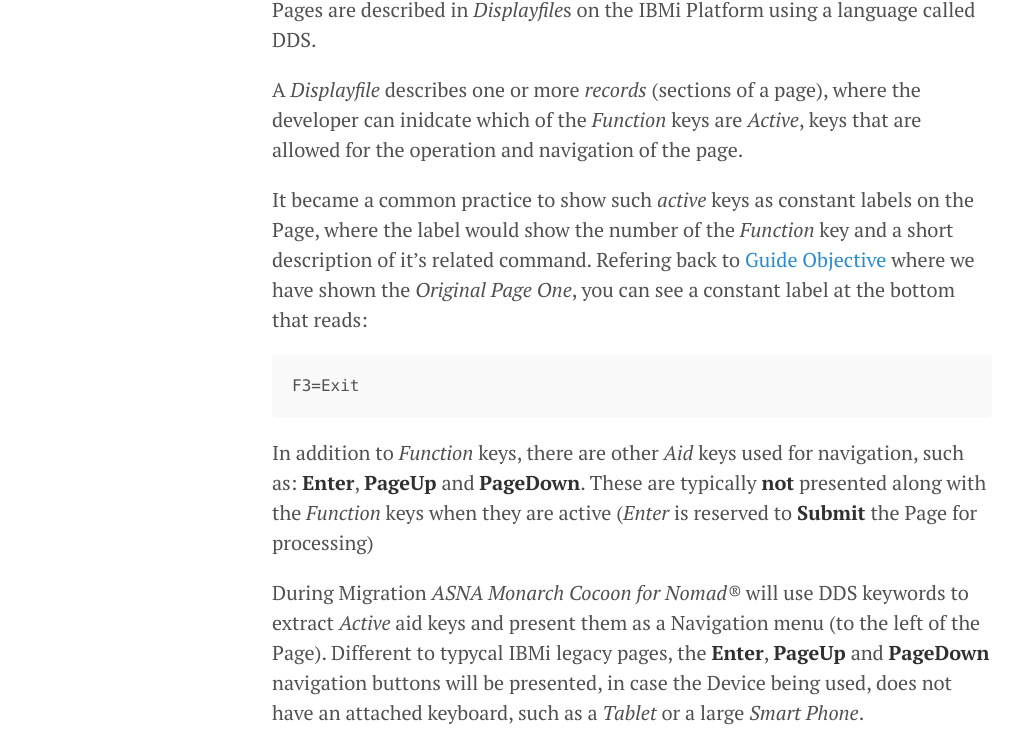
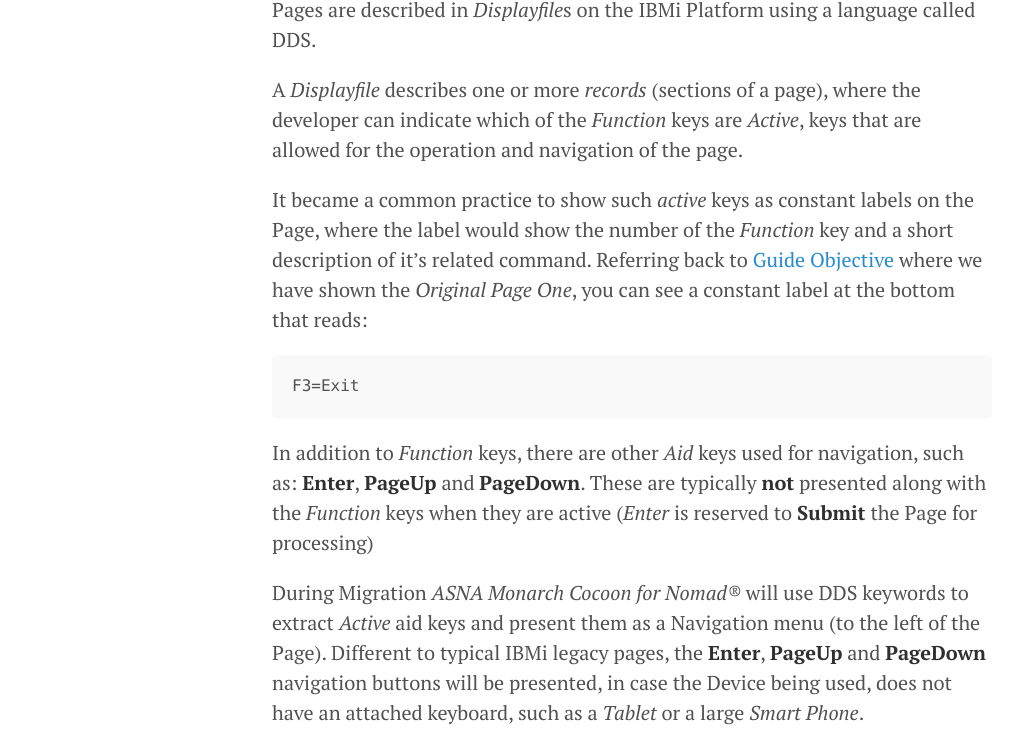
Before and after one commit to ASNA/SunFarm, a Jekyll site: the page built from docs/navigation-menu.md, in a window 1280 px wide and 1400 px high. Shown: the part 307-1060 px from the top of the window, without its empty margins (8-1029 px from the left). Built offline with Jekyll 4.4.1, drawn with Linux system fonts in a browser that asks for light colours; some of the changed text lies outside the part shown.

Commit message:
Spell checking

```diff
--- a/docs/navigation-menu.md
+++ b/docs/navigation-menu.md
@@ -8,9 +8,9 @@ Legacy IBMi Applications were *typically* navigated using keyboard special keys.
 
 Pages are described in *Displayfile*s on the IBMi Platform using a language called DDS.
 
-A *Displayfile* describes one or more *records* (sections of a page), where the developer can inidcate which of the *Function* keys are *Active*, keys that are allowed for the operation and navigation of the page.
+A *Displayfile* describes one or more *records* (sections of a page), where the developer can indicate which of the *Function* keys are *Active*, keys that are allowed for the operation and navigation of the page.
 
-It became a common practice to show such *active* keys as constant labels on the Page, where the label would show the number of the *Function* key and a short description of it's related command. Refering back to [Guide Objective](/guide-objective) where we have shown the *Original Page One*, you can see a constant label at the bottom that reads:
+It became a common practice to show such *active* keys as constant labels on the Page, where the label would show the number of the *Function* key and a short description of it's related command. Referring back to [Guide Objective](/guide-objective) where we have shown the *Original Page One*, you can see a constant label at the bottom that reads:
 
 ~~~
 F3=Exit
@@ -18,7 +18,7 @@ F3=Exit
 
 In addition to *Function* keys, there are other *Aid* keys used for navigation, such as: **Enter**, **PageUp** and **PageDown**. These are typically **not** presented along with the *Function* keys when they are active (*Enter* is reserved to **Submit** the Page for processing)
 
-During Migration *ASNA Monarch Cocoon for Nomad&reg;* will use DDS keywords to extract *Active* aid keys and present them as a Navigation menu (to the left of the Page). Different to typycal IBMi legacy pages, the **Enter**, **PageUp** and **PageDown** navigation buttons will be presented, in case the Device being used, does not have an attached keyboard, such as a *Tablet* or a large *Smart Phone*.
+During Migration *ASNA Monarch Cocoon for Nomad&reg;* will use DDS keywords to extract *Active* aid keys and present them as a Navigation menu (to the left of the Page). Different to typical IBMi legacy pages, the **Enter**, **PageUp** and **PageDown** navigation buttons will be presented, in case the Device being used, does not have an attached keyboard, such as a *Tablet* or a large *Smart Phone*.
 
 The DDS keywords had limited space to describe the *Active* aid keys, and the Text was optional, in which case the Migration cannot help to improve the label on the Navigation Menu item.
 
```
Also changed, not shown: other parts of docs/navigation-menu.md (+1 -1 lines), docs/about.md (+1 -1 lines), docs/data-files-used.md (+2 -2 lines), docs/logo-branding.md (+1 -1 lines), docs/remove-redundant-green-screen-info.md (+2 -2 lines).
